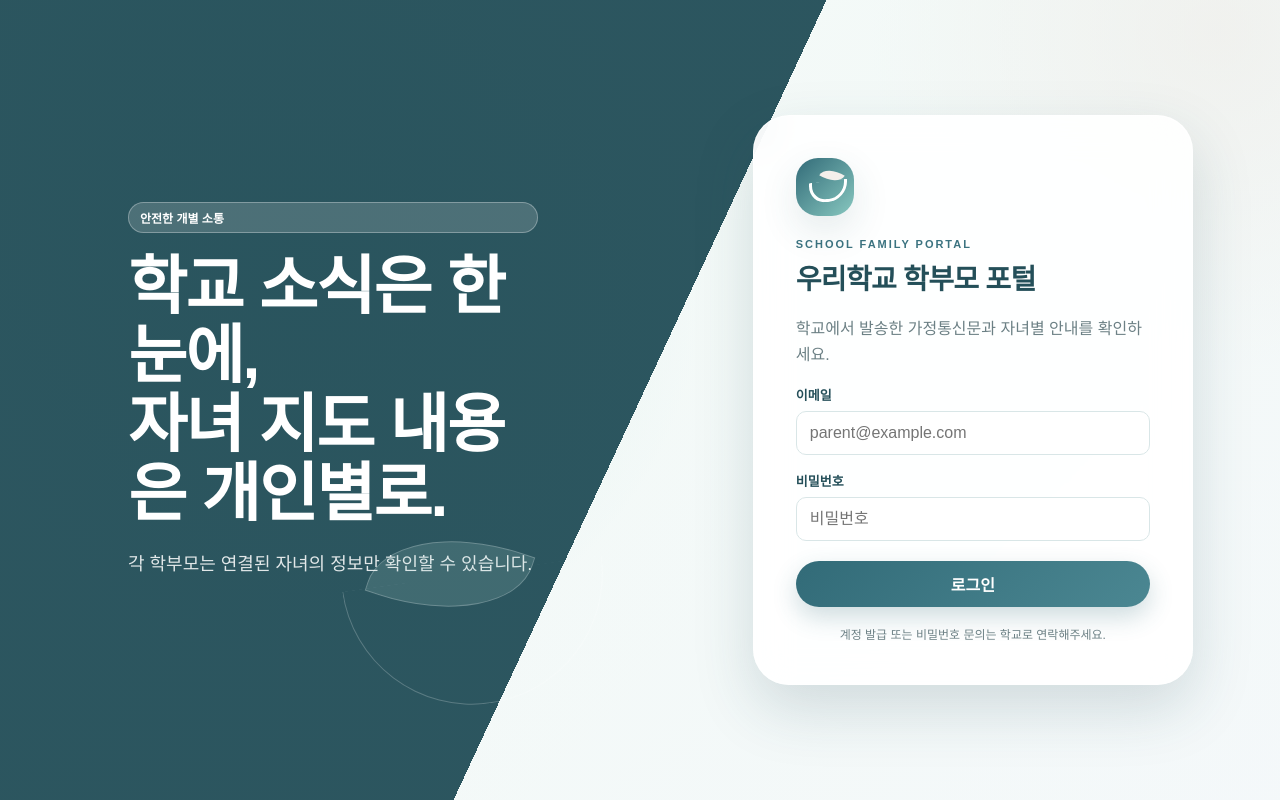
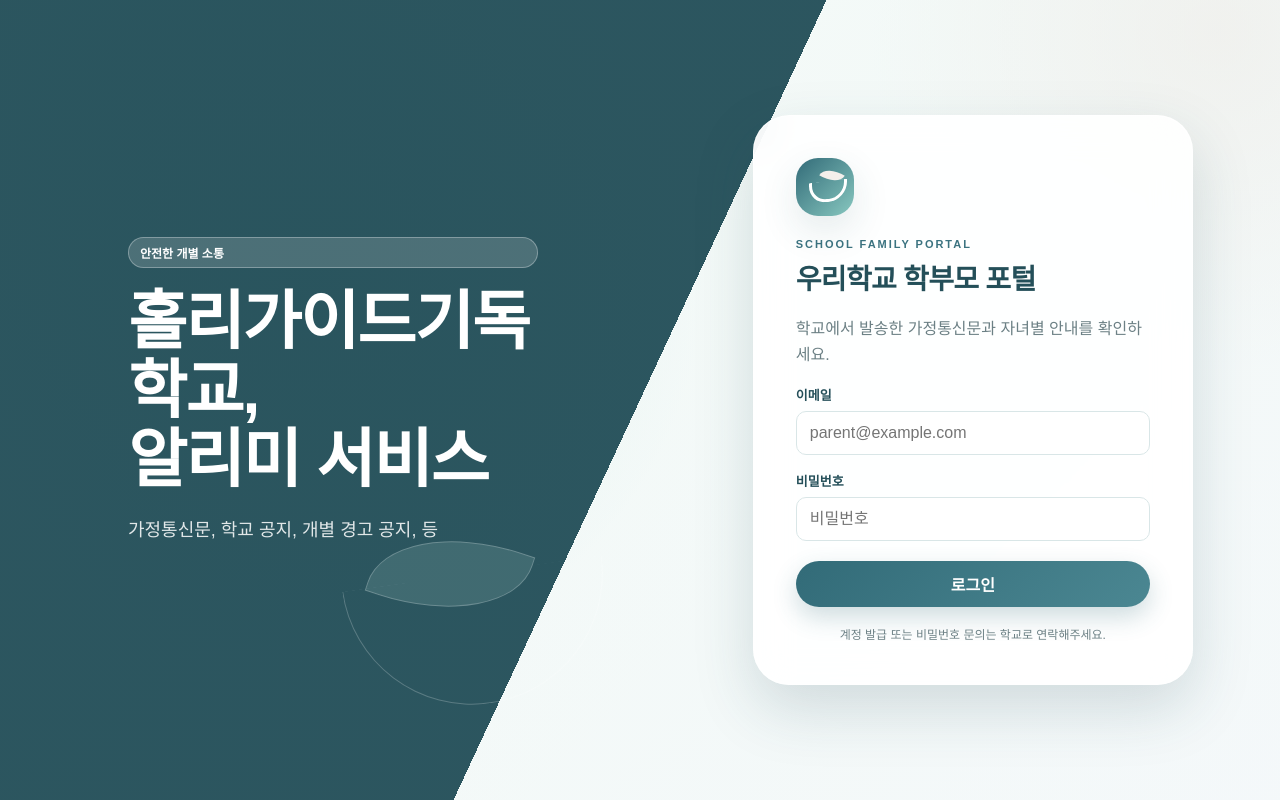
Before and after one commit to yko79135/holga_alimi, a Next.js app: page /login in a window 1280 px wide. Built offline with nearby package versions, Linux system fonts and the light colour scheme.

Commit message:
Update page.tsx

```diff
--- a/app/login/page.tsx
+++ b/app/login/page.tsx
@@ -5,8 +5,8 @@ export default function LoginPage() {
     <main className="login-shell">
       <div className="login-copy">
         <span className="pill inverted">안전한 개별 소통</span>
-        <h2>학교 소식은 한눈에,<br />자녀 지도 내용은 개인별로.</h2>
-        <p>각 학부모는 연결된 자녀의 정보만 확인할 수 있습니다.</p>
+        <h2>홀리가이드기독학교,<br />알리미 서비스</h2>
+        <p>가정통신문, 학교 공지, 개별 경고 공지, 등</p>
       </div>
       <LoginForm />
     </main>
```
